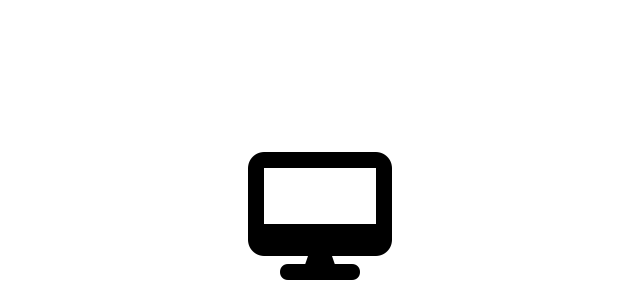
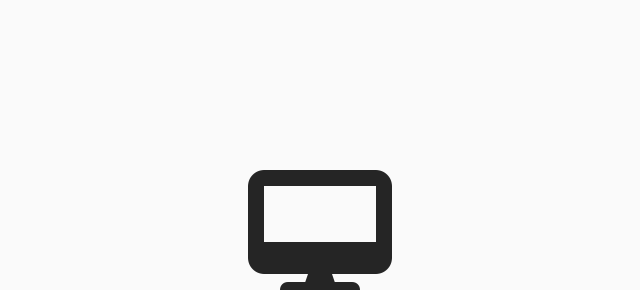
Before and after one commit to enetwarch/hau-campus-erp, a plain HTML site: page dashboard.html in a window 1280 px wide. Shown: the part 139-429 px from the top of the page, without its empty margins (320-960 px from the left). Drawn offline with nearby package versions, Linux system fonts and the light colour scheme.

Commit message:
refactor: replaced dynamic warning from js to html

```diff
--- a/css/style.css
+++ b/css/style.css
@@ -11,17 +11,16 @@
 
 * {
   box-sizing: border-box;
-  font-family: "Bricolage Grotesque", serif;
-  font-optical-sizing: auto;
-  font-style: normal;
-  font-variation-settings: "wdth" 100;
   margin: 0;
   padding: 0;
 }
 
 body {
+  background-color: var(--color-background);
+  color: var(--color-foreground);
   display: flex;
   flex-direction: column;
+  font-family: "Bricolage Grotesque", serif;
   justify-content: center;
   min-height: 100vh;
   min-width: 100%;
@@ -34,34 +33,32 @@ a {
 
 .warning {
   align-items: center;
-  display: flex;
+  display: none;
+  flex-direction: column;
+  gap: 1rem;
   justify-content: center;
+  min-height: 100vh;
+  min-width: 100%;
   z-index: 1;
 }
 
-.warning-container {
-  align-items: center;
-  display: flex;
-  flex-direction: column;
-  gap: 1rem;
-  justify-content: center;
-  width: 20rem;
-}
-
-.warning-icon {
+.warning__icon {
   font-size: 8rem;
 }
 
-.warning-text {
-  font-family: "DM Sans", sans-serif;
+.warning__text {
   font-size: 2rem;
   text-align: center;
   text-wrap: wrap;
 }
 
 @media only screen and (max-width: 1536px) {
-  body *:not(.warning):not(.warning *) {
+  body > *:not(.warning):not(.warning *) {
     display: none;
+  }
+
+  .warning {
+    display: flex;
   }
 }
 
--- a/dashboard.html
+++ b/dashboard.html
@@ -5,11 +5,15 @@
     <meta http-equiv="X-UA-Compatible" content="IE=edge">
     <meta name="viewport" content="width=device-width, initial-scale=1">
     <title>Dashboard</title>
-    <link rel="icon" type="image/ico" href="img/logo.ico">
-    <link rel="stylesheet" href="css/style.css">
+    <link rel="icon" type="image/ico" href="./img/logo.ico">
+    <link rel="stylesheet" href="./css/style.css">
     <script src="https://kit.fontawesome.com/0541e3b46f.js" crossorigin="anonymous"></script>
   </head>
   <body data-page="dashboard">
+    <aside class="warning">
+      <i class="warning__icon fa-solid fa-desktop"></i>
+      <h2 class="warning__text">Please View on Desktop</p>
+    </aside>
     <div id="dashboardContainer" class="dashboard-container">
       <div id="headerContainer" class="header-container">
 
--- a/js/main.js
+++ b/js/main.js
@@ -1,13 +1,6 @@
-import Warning from "./modules/warning.js";
 import UI from "./controllers/ui.js";
 
 window.addEventListener("load", () => {
-    const media = window.matchMedia("(min-width: 1537px)");
-    const iconClass = "fa-desktop";
-    const message = "Please view on desktop";
-
-    const warning = new Warning(media, iconClass, message);
-
     const page = document.body.dataset.page;
     const ui = new UI(page);
 });
--- a/js/modules/warning.js
+++ /dev/null
@@ -1,71 +0,0 @@
-export default function Warning(media, iconClass, message) {
-    if (!new.target) {
-        throw Error(`Use the "new" keyword on the Warning constructor.`);
-    }
-
-    if (!(media instanceof MediaQueryList)) {
-        throw TypeError("media argument must be a MediaQueryList object.");
-    } else if (typeof iconClass !== "string") {
-        throw TypeError("icon argument must be a string.");
-    } else if (typeof message !== "string") {
-        throw TypeError("message argument must be a string.");
-    }
-
-    this.media = media;
-    this.iconClass = iconClass;
-    this.message = message;
-
-    this.media.addEventListener("change", event => this.handle(event));
-    this.handle(this.media);
-}
-
-Warning.prototype.handle = function(event) {
-    if (!(event instanceof Event || event instanceof MediaQueryList)) {
-        throw TypeError("event argument must be an Event or MediaQueryList object.");
-    }
-
-    event.matches ? this.remove() : this.display();
-}
-
-Warning.prototype.display = function(warningClass = "warning", containerClass = "warning-container", iconClassList = ["warning-icon", "fa-solid"], textClass = "warning-text") {
-    if (typeof warningClass !== "string") {
-        throw TypeError("warningClass argument must be a string.");
-    } else if (typeof containerClass !== "string") {
-        throw TypeError("containerClass argument must be a string.");
-    } else if (!Array.isArray(iconClassList)) {
-        throw TypeError("iconClassList argument must be an array.");
-    } else if (!iconClassList.every(className => typeof className === "string")) {
-        throw TypeError("iconClassList argument must be an array with string elements.");
-    } else if (typeof textClass !== "string") {
-        throw TypeError("textClass argument must be a string.");
-    }
-
-    const warningElement = document.createElement("div");
-    warningElement.classList.add(warningClass);
-    warningElement.id = warningClass;
-
-    const containerElement = document.createElement("div");
-    containerElement.classList.add(containerClass);
-
-    const iconElement = document.createElement("i");
-    iconElement.classList.add(...iconClassList, this.iconClass);
-
-    const textElement = document.createElement("h1");
-    textElement.classList.add(textClass);
-    textElement.innerText = this.message;
-
-    containerElement.append(iconElement, textElement);
-    warningElement.appendChild(containerElement);
-    document.body.appendChild(warningElement);
-}
-
-Warning.prototype.remove = function(id = "warning") {
-    if (typeof id !== "string") {
-        throw TypeError("id argument must be a string.");
-    }
-
-    const warning = document.getElementById(id);
-    if (!warning) return;
-
-    warning.remove();
-}
```
Also changed, not shown: enrollment.html (+6 -2 lines), forgot-password.html (+6 -2 lines), index.html (+6 -2 lines), library-support.html (+6 -2 lines), management.html (+6 -2 lines), settings.html (+6 -2 lines), student-info.html (+6 -2 lines).
